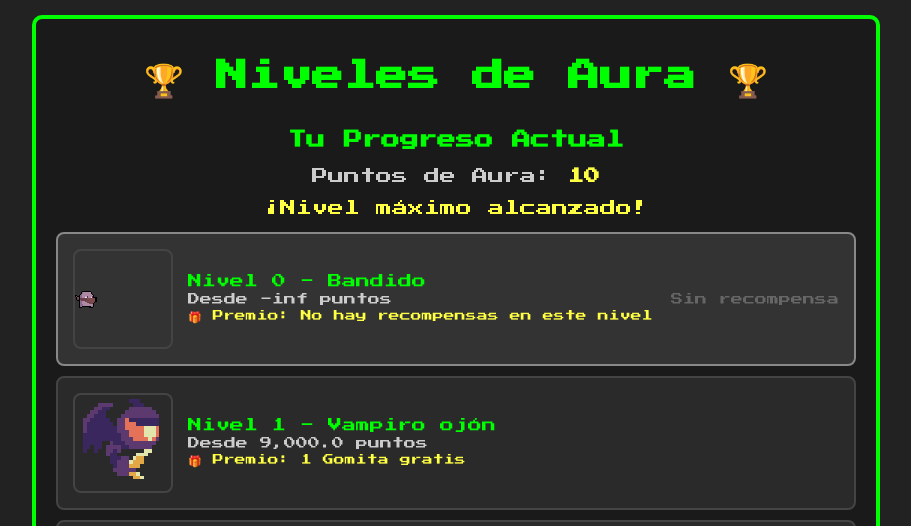
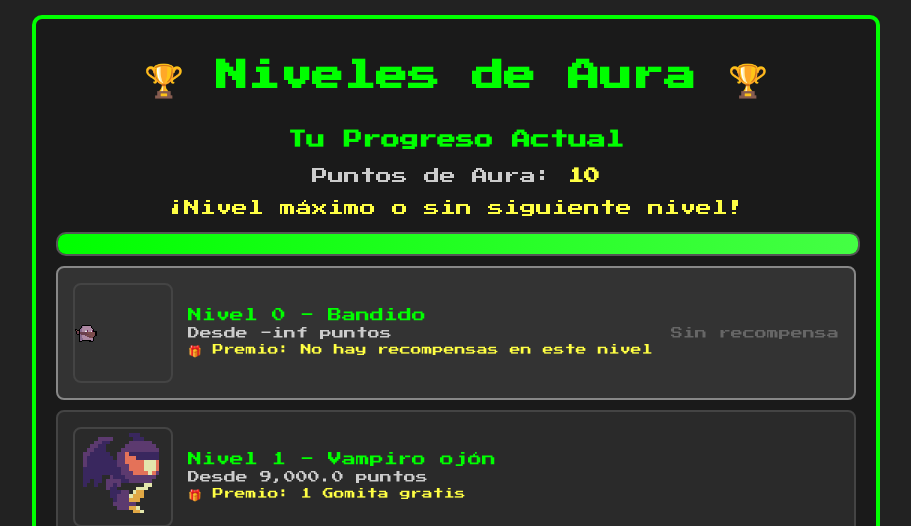
Before and after one commit to Qonejo/coraksmart, a Flask app: template templates/niveles.html in a window 1280 px wide. Shown: the part 359-885 px from the top of the page, without its empty margins (184-1095 px from the left). Run offline with Flask 3, Linux system fonts and the light colour scheme; a user stored in the database is signed in; tables that the repository leaves empty hold one stand-in row (values such as "Sample post"); the template is opened without the code that fills it: values that come from a table or form of the project are taken from there, most other values are stand-ins (such as "Sample title", 1, 10 or a date in 2020).

Commit message:
feat: Refactor niveles.html for improved layout and robust progress calculation

```diff
--- a/templates/niveles.html
+++ b/templates/niveles.html
@@ -8,149 +8,65 @@
     <link rel="stylesheet" href="{{ url_for('static', filename='style.css') }}">
     <style>
         .niveles-container {
-            max-width: 800px;
-            margin: 0 auto;
-            padding: 20px;
-            background: #1a1a1a;
-            border: 4px solid #00ff00;
-            border-radius: 10px;
-            margin-top: 20px;
+            max-width: 800px; margin: 0 auto; padding: 20px;
+            background: #1a1a1a; border: 4px solid #00ff00; border-radius: 10px; margin-top: 20px;
         }
-
         .nivel-item {
-            display: flex;
-            align-items: center;
-            padding: 15px;
-            margin: 10px 0;
-            background: #2a2a2a;
-            border: 2px solid #444;
-            border-radius: 8px;
-            transition: all 0.3s ease;
+            display: flex; align-items: center; padding: 15px; margin: 10px 0;
+            background: #2a2a2a; border: 2px solid #444; border-radius: 8px; transition: all 0.3s ease;
         }
-
-        .nivel-item.current {
-            border-color: #00ff00;
-            box-shadow: 0 0 15px rgba(0, 255, 0, 0.3);
-            background: #003300;
+        .nivel-item.current { border-color: #00ff00; box-shadow: 0 0 15px rgba(0,255,0,.3); background: #003300; }
+        .nivel-item.completed { border-color: #888; background: #333; }
+        .character-icon {
+            width: 60px; height: 60px; margin-right: 15px; border-radius: 8px;
+            object-fit: contain; border: 2px solid #444;
         }
-
-        .nivel-item.completed {
-            border-color: #888;
-            background: #333;
+        .character-icon.current { border-color: #00ff00; box-shadow: 0 0 10px rgba(0,255,0,.5); }
+        .flame-white { background: linear-gradient(45deg,#fff,#ddd); color:#333; }
+        .flame-blue { background: linear-gradient(45deg,#44f,#22c); color:#fff; }
+        .flame-green { background: linear-gradient(45deg,#4f4,#2c2); color:#000; }
+        .flame-yellow { background: linear-gradient(45deg,#ff4,#cc2); color:#000; }
+        .flame-orange { background: linear-gradient(45deg,#f84,#c52); color:#fff; }
+        .flame-red { background: linear-gradient(45deg,#f44,#c22); color:#fff; }
+        .flame-purple { background: linear-gradient(45deg,#84f,#52c); color:#fff; }
+        .flame-black { background: linear-gradient(45deg,#333,#111); color:#fff; }
+        .nivel-info { flex: 1; }
+        .nivel-titulo { font-size: 14px; color: #00ff00; margin-bottom: 5px; }
+        .nivel-puntos { font-size: 12px; color: #ccc; margin-bottom: 5px; }
+        .nivel-premio { font-size: 11px; color: #ffff44; }
+        .progreso-container { margin-top: 20px; text-align: center; }
+        .progreso-bar { width:100%; height:20px; background:#333; border:2px solid #555; border-radius:10px; overflow:hidden; margin:10px 0; }
+        .progreso-fill { height:100%; background: linear-gradient(90deg,#00ff00,#44ff44); transition: width .5s ease; }
+        .volver-btn {
+            display:inline-block; margin-top:20px; padding:12px 20px; background:#333; color:#00ff00;
+            text-decoration:none; border:2px solid #00ff00; border-radius:5px; font-family:'Press Start 2P', cursive;
+            font-size:10px; transition: all .3s ease;
         }
-
-        .character-icon {
-            width: 60px;
-            height: 60px;
-            margin-right: 15px;
-            border-radius: 8px;
-            object-fit: contain;
-            border: 2px solid #444;
-        }
-
-        .character-icon.current {
-            border-color: #00ff00;
-            box-shadow: 0 0 10px rgba(0, 255, 0, 0.5);
-        }
-
-        .flame-white { background: linear-gradient(45deg, #fff, #ddd); color: #333; }
-        .flame-blue { background: linear-gradient(45deg, #4444ff, #2222cc); color: #fff; }
-        .flame-green { background: linear-gradient(45deg, #44ff44, #22cc22); color: #000; }
-        .flame-yellow { background: linear-gradient(45deg, #ffff44, #cccc22); color: #000; }
-        .flame-orange { background: linear-gradient(45deg, #ff8844, #cc5522); color: #fff; }
-        .flame-red { background: linear-gradient(45deg, #ff4444, #cc2222); color: #fff; }
-        .flame-purple { background: linear-gradient(45deg, #8844ff, #5522cc); color: #fff; }
-        .flame-black { background: linear-gradient(45deg, #333, #111); color: #fff; }
-
-        .nivel-info {
-            flex: 1;
-        }
-
-        .nivel-titulo {
-            font-size: 14px;
-            color: #00ff00;
-            margin-bottom: 5px;
-        }
-
-        .nivel-puntos {
-            font-size: 12px;
-            color: #ccc;
-            margin-bottom: 5px;
-        }
-
-        .nivel-premio {
-            font-size: 11px;
-            color: #ffff44;
-        }
-
-        .progreso-container {
-            margin-top: 20px;
-            text-align: center;
-        }
-
-        .progreso-bar {
-            width: 100%;
-            height: 20px;
-            background: #333;
-            border: 2px solid #555;
-            border-radius: 10px;
-            overflow: hidden;
-            margin: 10px 0;
-        }
-
-        .progreso-fill {
-            height: 100%;
-            background: linear-gradient(90deg, #00ff00, #44ff44);
-            transition: width 0.5s ease;
-        }
-
-        .volver-btn {
-            display: inline-block;
-            margin-top: 20px;
-            padding: 12px 20px;
-            background: #333;
-            color: #00ff00;
-            text-decoration: none;
-            border: 2px solid #00ff00;
-            border-radius: 5px;
-            font-family: 'Press Start 2P', cursive;
-            font-size: 10px;
-            transition: all 0.3s ease;
-        }
-
-        .volver-btn:hover {
-            background: #00ff00;
-            color: #000;
-        }
-
-        @media (max-width: 768px) {
-            .niveles-container {
-                margin: 10px;
-                padding: 15px;
-            }
-
-            .nivel-item {
-                padding: 10px;
-            }
-
-            .flame-icon {
-                width: 30px;
-                height: 30px;
-                font-size: 16px;
-                margin-right: 10px;
-            }
-
-            .nivel-titulo {
-                font-size: 12px;
-            }
-
-            .nivel-puntos, .nivel-premio {
-                font-size: 10px;
-            }
+        .volver-btn:hover { background:#00ff00; color:#000; }
+        @media (max-width:768px){
+            .niveles-container{ margin:10px; padding:15px; }
+            .nivel-item{ padding:10px; }
+            .flame-icon{ width:30px; height:30px; font-size:16px; margin-right:10px; }
+            .nivel-titulo{ font-size:12px; }
+            .nivel-puntos,.nivel-premio{ font-size:10px; }
         }
     </style>
 </head>
 <body>
+
+    {# ==== Vars robustas para nivel actual y siguiente ==== #}
+    {% set current_level = (aura_data.level_info|default({})).get('level', aura_data.get('level', 0)) %}
+    {% set levels = AURA_LEVELS or [] %}
+    {% set next_index = current_level + 1 %}
+
+    {# next_level funciona tanto si AURA_LEVELS es dict como lista #}
+    {% set next_level = None %}
+    {% if levels is mapping %}
+      {% set next_level = levels.get(next_index) or levels.get(next_index|string) %}
+    {% elif levels is sequence and next_index < (levels|length) %}
+      {% set next_level = levels[next_index] %}
+    {% endif %}
+
     <header>
         <div class="logo-container">
             <img src="{{ url_for('static', filename='logo.png') }}" alt="CorakSmart" style="height: 60px;">
@@ -159,7 +75,7 @@
             <span class="user-emoji">{{ session.logged_in_user_emoji }}</span>
             <div class="aura-display">
                 {% if aura_data.points > 0 %}
-                    <img src="{{ url_for('static', filename='flame_' + aura_data.level_info.flame_color + '.png') }}"
+                    <img src="{{ url_for('static', filename='flame_' + (aura_data.level_info.flame_color if aura_data.level_info and aura_data.level_info.flame_color is defined else 'white') + '.png') }}"
                          alt="Aura" class="flame-icon-small">
                     <span>Aura: +{{ aura_data.points }} pts</span>
                 {% else %}
@@ -176,79 +92,156 @@
             <h3 style="color: #00ff00;">Tu Progreso Actual</h3>
             <p style="color: #ccc;">Puntos de Aura: <strong style="color: #ffff44;">{{ aura_data.points }}</strong></p>
 
-            {% if aura_data.level_info.level < 7 %}
-                {% set next_level = AURA_LEVELS[aura_data.level_info.level + 1] %}
-                {% set progress = ((aura_data.points - aura_data.level_info.points_needed) / (next_level.points_needed - aura_data.level_info.points_needed)) * 100 %}
+            {# --- Cálculo de progreso robusto --- #}
+            {% set progress = 0 %}
+            {% if next_level %}
+                {# siguiente umbral #}
+                {% set next_needed = (next_level.points_needed if next_level.points_needed is defined else next_level.get('points_needed', 0)) %}
+                {# umbral actual: de level_info si está; si no, del objeto del nivel actual; si no, 0 #}
+                {% set cur_needed = 0 %}
+                {% if aura_data.level_info and (aura_data.level_info.points_needed is defined) %}
+                    {% set cur_needed = aura_data.level_info.points_needed %}
+                {% elif levels is mapping %}
+                    {% set cur_obj = levels.get(current_level) or levels.get(current_level|string) %}
+                    {% if cur_obj %}
+                        {% set cur_needed = (cur_obj.points_needed if cur_obj.points_needed is defined else cur_obj.get('points_needed', 0)) %}
+                    {% endif %}
+                {% elif levels is sequence and current_level < (levels|length) %}
+                    {% set cur_obj = levels[current_level] %}
+                    {% if cur_obj %}
+                        {% set cur_needed = (cur_obj.points_needed if cur_obj.points_needed is defined else cur_obj.get('points_needed', 0)) %}
+                    {% endif %}
+                {% endif %}
+
+                {% set denom = (next_needed - cur_needed) %}
+                {% set gained = (aura_data.points or 0) - cur_needed %}
+                {% if denom <= 0 %}{% set denom = 1 %}{% endif %}
+                {% if gained < 0 %}{% set gained = 0 %}{% endif %}
+                {% set progress = (gained / denom * 100) | int %}
+                {% if progress > 100 %}{% set progress = 100 %}{% endif %}
+
                 <p style="color: #ccc;">Progreso al siguiente nivel:
-                    <strong style="color: #ffff44;">{{ aura_data.points - aura_data.level_info.points_needed }}</strong> /
-                    <strong style="color: #ffff44;">{{ next_level.points_needed - aura_data.level_info.points_needed }}</strong>
+                    <strong style="color: #ffff44;">{{ gained }}</strong> /
+                    <strong style="color: #ffff44;">{{ denom }}</strong>
                 </p>
                 <div class="progreso-bar">
-                    <div class="progreso-fill" style="width: {{ progress if progress > 0 else 0 }}%"></div>
+                    <div class="progreso-fill" style="width: {{ progress }}%"></div>
                 </div>
             {% else %}
-                <p style="color: #ffff44;">¡Nivel máximo alcanzado!</p>
+                <p style="color: #ffff44;">¡Nivel máximo o sin siguiente nivel!</p>
+                <div class="progreso-bar">
+                    <div class="progreso-fill" style="width: 100%"></div>
+                </div>
             {% endif %}
         </div>
 
         <div class="niveles-lista">
-            {% for nivel in AURA_LEVELS %}
+            {# --- Iteración compatible: dict o lista --- #}
+            {% if levels is mapping %}
+                {% for _k, nivel in levels|dictsort %}
                     <div class="nivel-item
-                    {% if aura_data.level_info.level == nivel.level %}current
-                    {% elif aura_data.points >= nivel.points_needed %}completed
+                        {% if current_level == nivel.level %}current
+                        {% elif aura_data.points >= (nivel.points_needed if nivel.points_needed is defined else nivel.get('points_needed', 0)) %}completed
                         {% endif %}">
 
                         {% if nivel.level == 0 %}
                             <img src="{{ url_for('static', filename='f0.gif') }}"
                                  alt="{{ nivel.name }}"
-                             class="character-icon {% if aura_data.level_info.level == nivel.level %}current{% endif %}"
+                                 class="character-icon {% if current_level == nivel.level %}current{% endif %}"
                                  style="width: {{ nivel.character_size }}px; height: {{ nivel.character_size }}px;">
                         {% elif nivel.level == 1 %}
                             <img src="{{ url_for('static', filename='f1c.gif') }}"
                                  alt="{{ nivel.name }}"
-                             class="character-icon {% if aura_data.level_info.level == nivel.level %}current{% endif %}"
+                                 class="character-icon {% if current_level == nivel.level %}current{% endif %}"
                                  style="width: {{ nivel.character_size }}px; height: {{ nivel.character_size }}px;">
                         {% else %}
                             <img src="{{ url_for('static', filename='f' ~ nivel.level ~ '.gif') }}"
                                  alt="{{ nivel.name }}"
-                             class="character-icon {% if aura_data.level_info.level == nivel.level %}current{% endif %}"
+                                 class="character-icon {% if current_level == nivel.level %}current{% endif %}"
                                  style="width: {{ nivel.character_size }}px; height: {{ nivel.character_size }}px;">
                         {% endif %}
 
                         <div class="nivel-info">
-                        <div class="nivel-titulo">
-                            Nivel {{ nivel.level }} - {{ nivel.name }}
+                            <div class="nivel-titulo">Nivel {{ nivel.level }} - {{ nivel.name }}</div>
+                            <div class="nivel-puntos">
+                                {% set need = (nivel.points_needed if nivel.points_needed is defined else nivel.get('points_needed', 0)) %}
+                                {% if need == 0 %}Desde 0 puntos{% else %}Desde {{ "{:,}".format(need) }} puntos{% endif %}
                             </div>
-                        <div class="nivel-puntos">
-                            {% if nivel.points_needed == 0 %}
-                                Desde 0 puntos
-                            {% else %}
-                                Desde {{ "{:,}".format(nivel.points_needed) }} puntos
-                            {% endif %}
-                        </div>
-                        <div class="nivel-premio">
-                            🎁 Premio: {{ nivel.prize }}
-                        </div>
+                            <div class="nivel-premio">🎁 Premio: {{ nivel.prize }}</div>
                         </div>
 
-                    <div style="display: flex; flex-direction: column; gap: 10px; align-items: center;">
+                        <div style="display:flex; flex-direction:column; gap:10px; align-items:center;">
+                            {% set need2 = (nivel.points_needed if nivel.points_needed is defined else nivel.get('points_needed', 0)) %}
                             {% if nivel.level == 0 %}
-                            <div style="color: #666; font-size: 12px; text-align: center;">Sin recompensa</div>
-                        {% elif aura_data.points >= nivel.points_needed %}
+                                <div style="color:#666; font-size:12px; text-align:center;">Sin recompensa</div>
+                            {% elif aura_data.points >= need2 %}
                                 {% if nivel.level not in (aura_data.progress_bar.get('claimed_levels', []) if aura_data.progress_bar else []) %}
                                     <button onclick="claimReward({{ nivel.level }}, '{{ nivel.prize }}')"
-                                        style="background: #ffcc00; color: #000; border: 2px solid #ff9900; padding: 8px 12px; border-radius: 5px; font-family: 'Press Start 2P', cursive; font-size: 8px; cursor: pointer;">
+                                            style="background:#ffcc00; color:#000; border:2px solid #ff9900; padding:8px 12px; border-radius:5px; font-family:'Press Start 2P', cursive; font-size:8px; cursor:pointer;">
                                         🎁 Obtener Recompensa
                                     </button>
                                 {% else %}
-                                <div style="color: #00ff00; font-size: 20px;">✓ Reclamado</div>
+                                    <div style="color:#00ff00; font-size:20px;">✓ Reclamado</div>
                                 {% endif %}
-                        {% elif aura_data.level_info.level + 1 == nivel.level %}
-                            <div style="color: #ffff44; font-size: 16px;">⭐ Próximo</div>
+                            {% elif current_level + 1 == nivel.level %}
+                                <div style="color:#ffff44; font-size:16px;">⭐ Próximo</div>
                             {% endif %}
                         </div>
                     </div>
                 {% endfor %}
+            {% else %}
+                {% for nivel in levels %}
+                    <div class="nivel-item
+                        {% if current_level == nivel.level %}current
+                        {% elif aura_data.points >= (nivel.points_needed if nivel.points_needed is defined else nivel.get('points_needed', 0)) %}completed
+                        {% endif %}">
+
+                        {% if nivel.level == 0 %}
+                            <img src="{{ url_for('static', filename='f0.gif') }}"
+                                 alt="{{ nivel.name }}"
+                                 class="character-icon {% if current_level == nivel.level %}current{% endif %}"
+                                 style="width: {{ nivel.character_size }}px; height: {{ nivel.character_size }}px;">
+                        {% elif nivel.level == 1 %}
+                            <img src="{{ url_for('static', filename='f1c.gif') }}"
+                                 alt="{{ nivel.name }}"
+                                 class="character-icon {% if current_level == nivel.level %}current{% endif %}"
+                                 style="width: {{ nivel.character_size }}px; height: {{ nivel.character_size }}px;">
+                        {% else %}
+                            <img src="{{ url_for('static', filename='f' ~ nivel.level ~ '.gif') }}"
+                                 alt="{{ nivel.name }}"
+                                 class="character-icon {% if current_level == nivel.level %}current{% endif %}"
+                                 style="width: {{ nivel.character_size }}px; height: {{ nivel.character_size }}px;">
+                        {% endif %}
+
+                        <div class="nivel-info">
+                            <div class="nivel-titulo">Nivel {{ nivel.level }} - {{ nivel.name }}</div>
+                            <div class="nivel-puntos">
+                                {% set need = (nivel.points_needed if nivel.points_needed is defined else nivel.get('points_needed', 0)) %}
+                                {% if need == 0 %}Desde 0 puntos{% else %}Desde {{ "{:,}".format(need) }} puntos{% endif %}
+                            </div>
+                            <div class="nivel-premio">🎁 Premio: {{ nivel.prize }}</div>
+                        </div>
+
+                        <div style="display:flex; flex-direction:column; gap:10px; align-items:center;">
+                            {% set need2 = (nivel.points_needed if nivel.points_needed is defined else nivel.get('points_needed', 0)) %}
+                            {% if nivel.level == 0 %}
+                                <div style="color:#666; font-size:12px; text-align:center;">Sin recompensa</div>
+                            {% elif aura_data.points >= need2 %}
+                                {% if nivel.level not in (aura_data.progress_bar.get('claimed_levels', []) if aura_data.progress_bar else []) %}
+                                    <button onclick="claimReward({{ nivel.level }}, '{{ nivel.prize }}')"
+                                            style="background:#ffcc00; color:#000; border:2px solid #ff9900; padding:8px 12px; border-radius:5px; font-family:'Press Start 2P', cursive; font-size:8px; cursor:pointer;">
+                                        🎁 Obtener Recompensa
+                                    </button>
+                                {% else %}
+                                    <div style="color:#00ff00; font-size:20px;">✓ Reclamado</div>
+                                {% endif %}
+                            {% elif current_level + 1 == nivel.level %}
+                                <div style="color:#ffff44; font-size:16px;">⭐ Próximo</div>
+                            {% endif %}
+                        </div>
+                    </div>
+                {% endfor %}
+            {% endif %}
         </div>
 
         <div style="text-align: center;">
@@ -259,12 +252,9 @@
     <script>
         async function claimReward(level, prize) {
             try {
-                // Generar código de reclamación
                 const response = await fetch('/generate-reward-code', {
                     method: 'POST',
-                    headers: {
-                        'Content-Type': 'application/json',
-                    },
+                    headers: { 'Content-Type': 'application/json' },
                     body: JSON.stringify({ level: level })
                 });
 
@@ -273,25 +263,24 @@
                 if (data.success) {
                     const code = data.code;
                     const userEmoji = '{{ session.logged_in_user_emoji }}';
-
-                    // Crear mensaje para WhatsApp
-                    const message = `🎁 RECLAMACIÓN DE RECOMPENSA 🎁\n\n` +
+                    const message =
+                        `🎁 RECLAMACIÓN DE RECOMPENSA 🎁\n\n` +
                         `Usuario: ${userEmoji}\n` +
                         `Nivel alcanzado: ${level}\n` +
                         `Recompensa: ${prize}\n` +
                         `Código de reclamación: ${code}\n\n` +
                         `Por favor, entregar mi recompensa presentando este código.`;
 
-                    // Abrir WhatsApp
                     const whatsappUrl = `https://wa.me/{{ config.whatsapp_principal or "5215513361764" }}?text=${encodeURIComponent(message)}`;
                     window.open(whatsappUrl, '_blank');
 
-                    // Marcar como reclamado localmente
+                    // Marca visual rápida
+                    if (event && event.target) {
                         event.target.style.display = 'none';
-                    event.target.parentElement.innerHTML = '<div style="color: #ffcc00; font-size: 12px;">⏳ Enviado</div>';
-
+                        event.target.parentElement.innerHTML = '<div style="color:#ffcc00; font-size:12px;">⏳ Enviado</div>';
+                    }
                 } else {
-                    alert('Error: ' + data.message);
+                    alert(data.message || 'Error al generar código de reclamación');
                 }
             } catch (error) {
                 alert('Error al generar código de reclamación');
```
Lines whose indentation alone changed are shown as unchanged.
